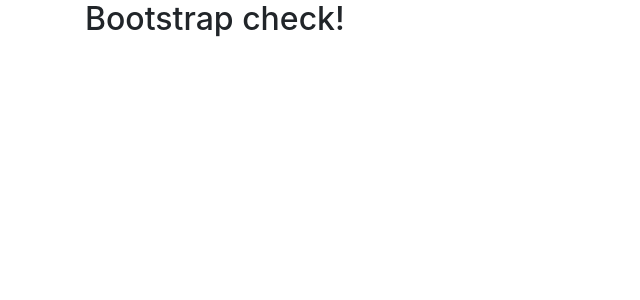
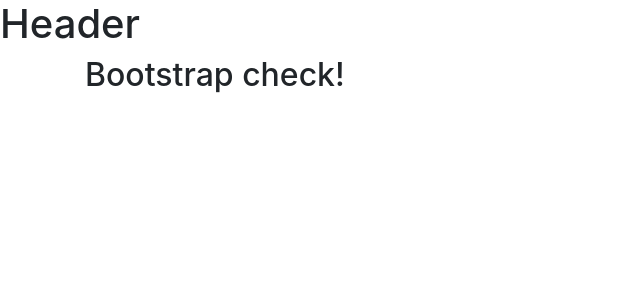
Before and after one commit to Utkarsh9799/RecipeBook, an Angular app: page / in a window 1280 px wide. Shown: the top 300 px of the page, without its empty margins (0-640 px from the left). Built offline with nearby package versions, Linux system fonts and the light colour scheme.

Commit message:
Created header component

```diff
--- a/src/app/app.component.html
+++ b/src/app/app.component.html
@@ -1,3 +1,4 @@
+<app-header></app-header>
 <div class="container">
   <div class="row">
     <div class="col-md-12">
--- a/src/app/app.module.ts
+++ b/src/app/app.module.ts
@@ -2,10 +2,12 @@
 import { NgModule } from '@angular/core';
 
 import { AppComponent } from './app.component';
+import { HeaderComponent } from './header/header.component';
 
 @NgModule({
   declarations: [
-    AppComponent
+    AppComponent,
+    HeaderComponent
   ],
   imports: [
     BrowserModule
--- /dev/null
+++ b/src/app/header/header.component.html
@@ -0,0 +1 @@
+<h1>Header</h1>
```
Also changed, not shown: src/app/header/header.component.ts (added, +10 -0 lines).
